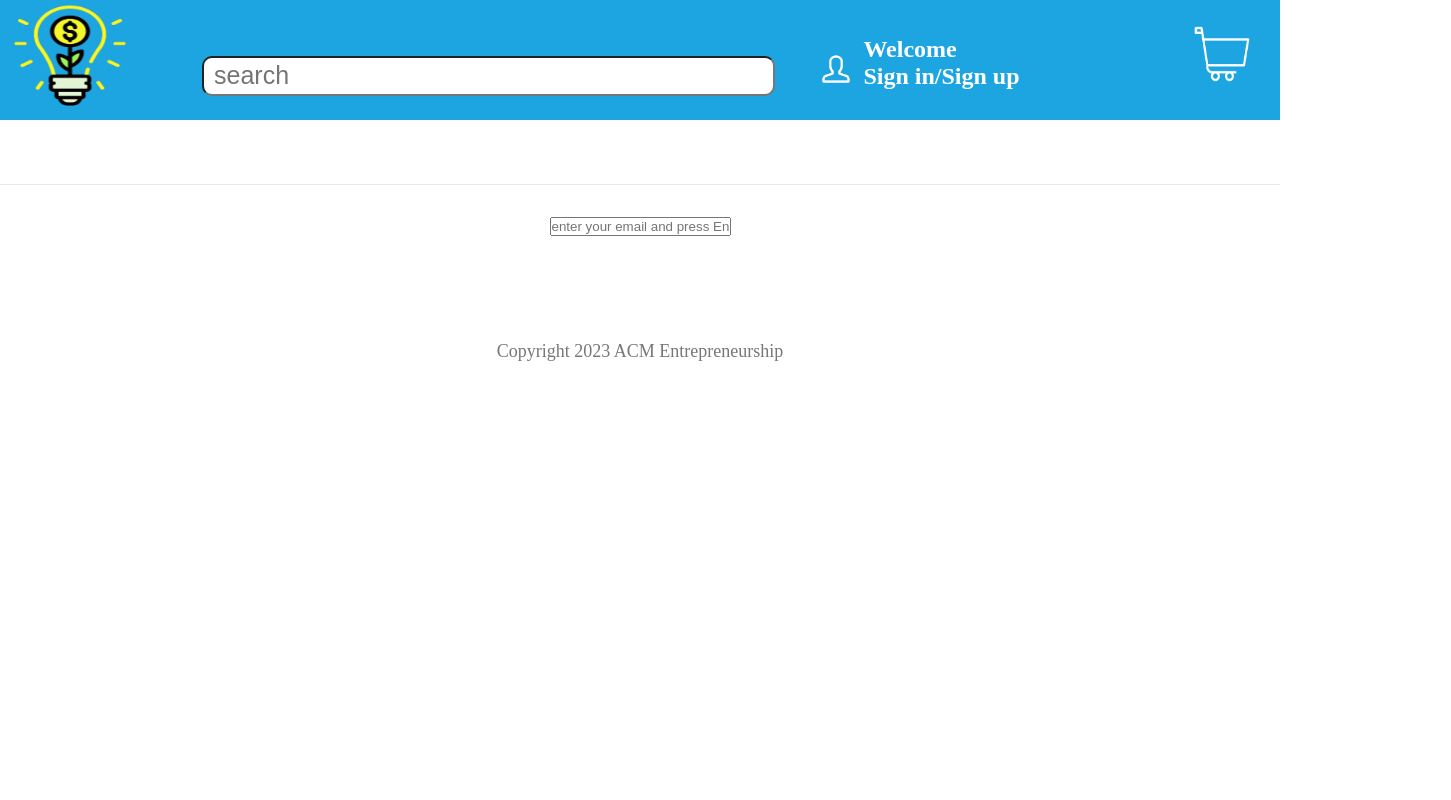
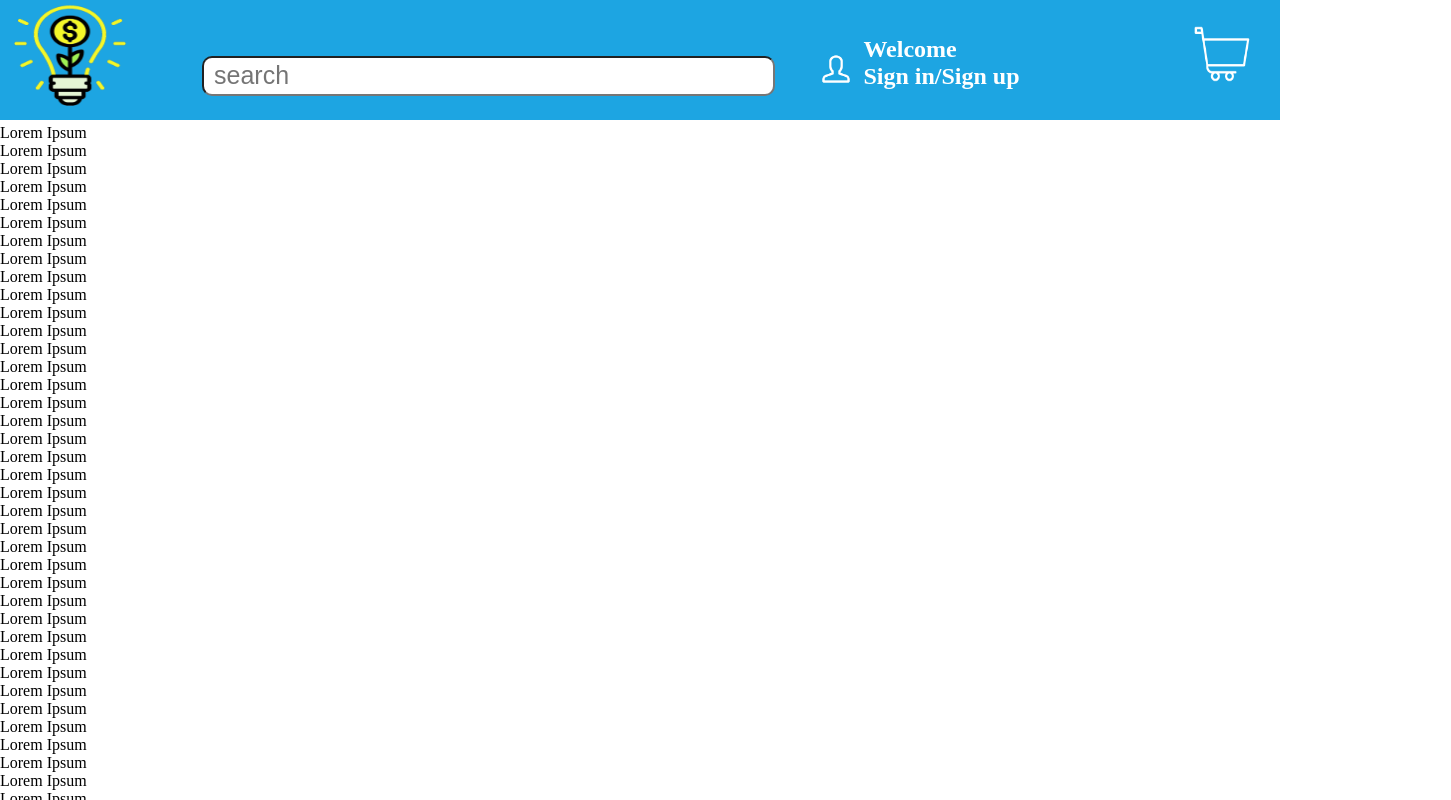
Before and after one commit to ACM-Entrepreneurship/e-commerce, a Next.js app: page / in a window 1280 px wide. Shown: the whole page, 1451 px wide, since content can reach past the window. Built offline with nearby package versions, Linux system fonts and the light colour scheme.

Commit message:
finished footer

```diff
--- a/components/Footer.js
+++ b/components/Footer.js
@@ -3,18 +3,19 @@ const Footer = () => {
       <footer>
         <section className='join-mailing-list'>
           <div className='mailing-list'>
-            <form>
-              <input type='email' name='email' placeholder='enter your email and press Enter' />
+            <form action=''>
+              <input type='email' name='email' placeholder='Sign up for newsletter - enter your email' />
             </form>
           </div>
         </section>
         <section className='footer-information'>
           <ul>
-            <li><a>About our E-commerce company</a></li>
-            <li><a>About ACM Entrepreneurship</a></li>
-            <li><a>About MST ACM</a></li>
-            <li><a>Contact</a></li>
-            <li><a>Terms of Service</a></li>
+            <li><a href='/'>About our E-commerce company</a></li>
+            <li><a href='/'>About ACM Entrepreneurship</a></li>
+            <li><a href='/'>About ACM Entrepreneurship</a></li>
+            <li><a href='/'>About MST ACM</a></li>
+            <li><a href='/'>Contact</a></li>
+            <li><a href='/'>Terms of Service</a></li>
           </ul>
         </section>
         <section className='copyright'>
--- a/components/Navbar.js
+++ b/components/Navbar.js
@@ -16,7 +16,7 @@ const Navbar = () => {
                         <div className='navbar-search'>
                             <ul>
                                 <li>
-                                    <form>
+                                    <form action=''>
                                         <input type='text' name='main-bar-search' placeholder='search' />
                                     </form>
                                 </li>
--- a/pages/index.js
+++ b/pages/index.js
@@ -13,10 +13,74 @@ export default function Home() {
       <Head>
         <title>ACM-E E-commerce</title>
         <meta name="description" content="E-commerce" />
-        <meta name="viewport" content="width=device-width, initial-scale=1" />
-        <link rel="icon" href="/favicon.ico" />
+        <meta name="viewport" content="width=device-width, initial-scale=1.0" />
       </Head>
-
+      <div>Lorem Ipsum</div>
+      <div>Lorem Ipsum</div>
+      <div>Lorem Ipsum</div>
+      <div>Lorem Ipsum</div>
+      <div>Lorem Ipsum</div>
+      <div>Lorem Ipsum</div>
+      <div>Lorem Ipsum</div>
+      <div>Lorem Ipsum</div>
+      <div>Lorem Ipsum</div>
+      <div>Lorem Ipsum</div>
+      <div>Lorem Ipsum</div>
+      <div>Lorem Ipsum</div>
+      <div>Lorem Ipsum</div>
+      <div>Lorem Ipsum</div>
+      <div>Lorem Ipsum</div>
+      <div>Lorem Ipsum</div>
+      <div>Lorem Ipsum</div>
+      <div>Lorem Ipsum</div>
+      <div>Lorem Ipsum</div>
+      <div>Lorem Ipsum</div>
+      <div>Lorem Ipsum</div>
+      <div>Lorem Ipsum</div>
+      <div>Lorem Ipsum</div>
+      <div>Lorem Ipsum</div>
+      <div>Lorem Ipsum</div>
+      <div>Lorem Ipsum</div>
+      <div>Lorem Ipsum</div>
+      <div>Lorem Ipsum</div>
+      <div>Lorem Ipsum</div>
+      <div>Lorem Ipsum</div>
+      <div>Lorem Ipsum</div>
+      <div>Lorem Ipsum</div>
+      <div>Lorem Ipsum</div>
+      <div>Lorem Ipsum</div>
+      <div>Lorem Ipsum</div>
+      <div>Lorem Ipsum</div>
+      <div>Lorem Ipsum</div>
+      <div>Lorem Ipsum</div>
+      <div>Lorem Ipsum</div>
+      <div>Lorem Ipsum</div>
+      <div>Lorem Ipsum</div>
+      <div>Lorem Ipsum</div>
+      <div>Lorem Ipsum</div>
+      <div>Lorem Ipsum</div>
+      <div>Lorem Ipsum</div>
+      <div>Lorem Ipsum</div>
+      <div>Lorem Ipsum</div>
+      <div>Lorem Ipsum</div>
+      <div>Lorem Ipsum</div>
+      <div>Lorem Ipsum</div>
+      <div>Lorem Ipsum</div>
+      <div>Lorem Ipsum</div>
+      <div>Lorem Ipsum</div>
+      <div>Lorem Ipsum</div>
+      <div>Lorem Ipsum</div>
+      <div>Lorem Ipsum</div>
+      <div>Lorem Ipsum</div>
+      <div>Lorem Ipsum</div>
+      <div>Lorem Ipsum</div>
+      <div>Lorem Ipsum</div>
+      <div>Lorem Ipsum</div>
+      <div>Lorem Ipsum</div>
+      <div>Lorem Ipsum</div>
+      <div>Lorem Ipsum</div>
+      <div>Lorem Ipsum</div>
+      <div>Lorem Ipsum</div>
       </Layout>
     </>
   )
--- a/styles/globals.css
+++ b/styles/globals.css
@@ -2,6 +2,14 @@
   box-sizing: border-box;
   margin: 0;
   padding: 0;
+}
+html,body
+{
+    width: 100%;
+    height: 100%;
+    margin: 0px;
+    padding: 0px;
+    overflow-x: hidden;
 }
 
 nav .nav-belt {
@@ -9,7 +17,7 @@ nav .nav-belt {
   background-color: #1DA5E2;
   display: inline-block;
   height: 120px;
-  width: 100%
+  width: 100%;
 }
 nav .site-logo{
   position: absolute;
@@ -77,15 +85,51 @@ main {
 
 
 footer {
-  display: block;
   font-size: large;
-  text-align: center;
-  padding: 30px 0;
-  margin-top: 60px;
+  margin-top: 20px;
+  padding-top: 10px;
   color: #777;
   border-top: 1px solid #eaeaea;
 }
+.join-mailing-list{
+  height: 80px;
+  margin-top: -10px;
+  background-color: #1DA5E2;
+}
+.mailing-list{
+  text-align: center;
+}
 
+.mailing-list input[type=email]{
+  width:400px;
+  height:40px;
+  font-size: 20px;
+  border-radius: 10px;
+  border-color: black;
+  padding: 10px;
+  margin-top: 20px;
+}
+
+.footer-information{
+  background-color: #0f8ec4;
+  height: 150px;
+  font-size: 20px;
+  padding: 2%;
+  column-count: 2;
+  text-align: center;
+}
+.footer-information ul{
+  list-style-type: none;
+  line-height: 1.3em;
+}
+.copyright{
+  color: white;
+  padding-top: 20px;
+  font-size: 20px;
+  height: 60px;
+  text-align: center;
+  background-color: #037baa;
+}
 
 
 nav .nav-main{
```
